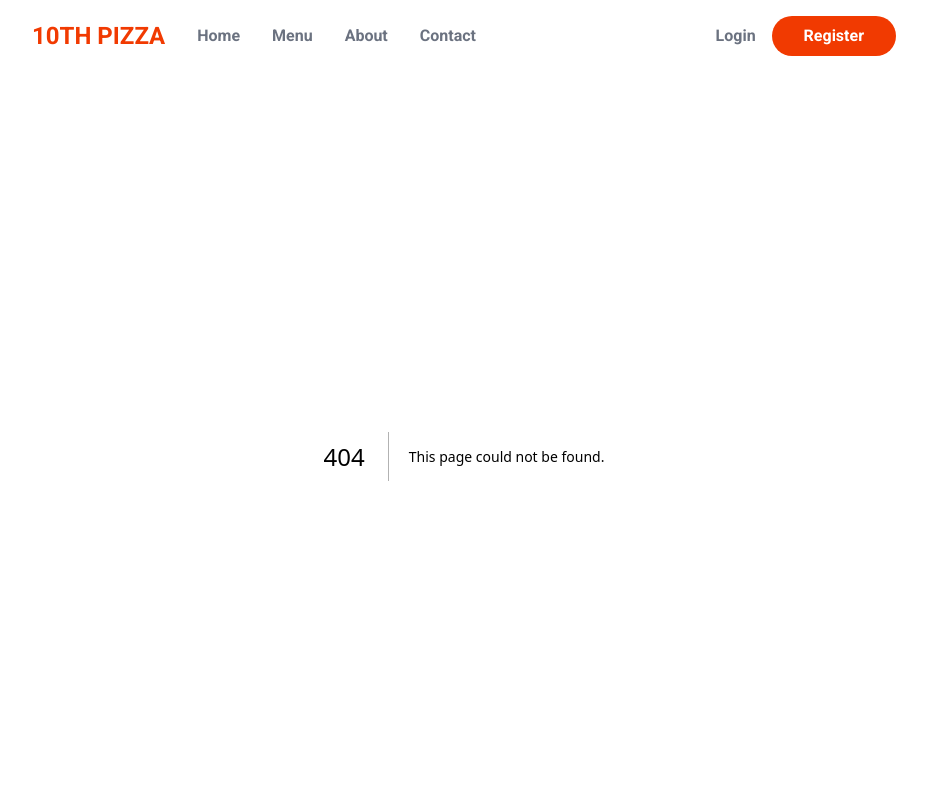
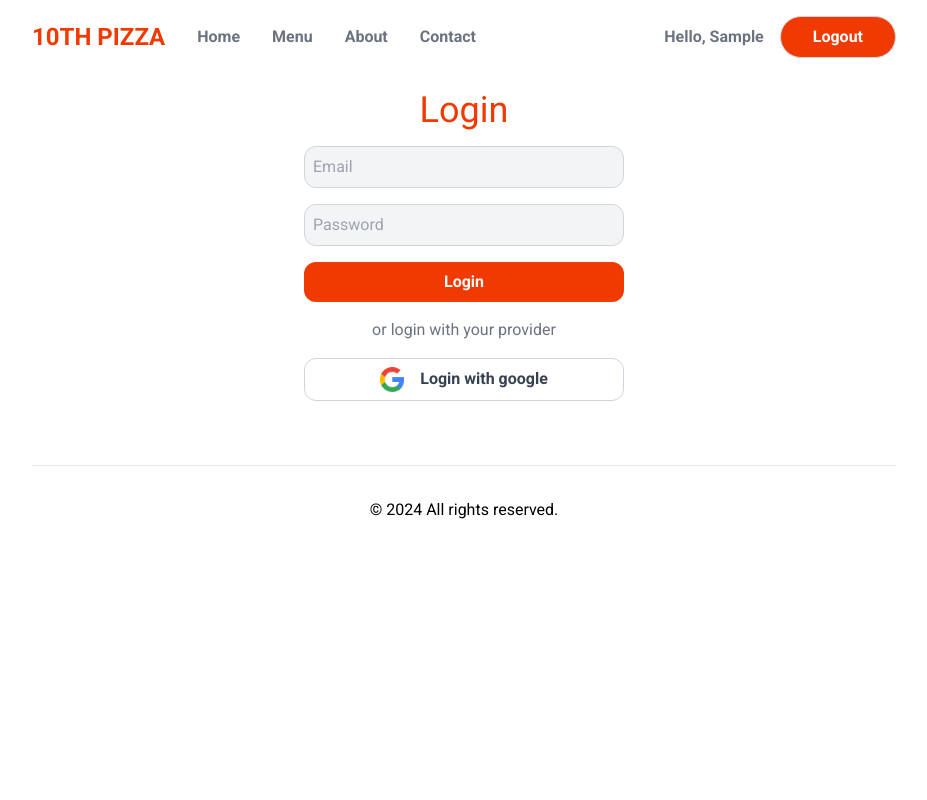
Before and after one commit to EnGeniuss/street-10-pizza, a Next.js app: page /login in a window 1280 px wide. Before the commit this address had no page. Shown: the top 800 px of the page, without its empty margins (176-1103 px from the left). Built offline with nearby package versions, Linux system fonts and the light colour scheme; no server answers; sample sign-in values are in the browser's storage.

Commit message:
fix google provider authentication add profile page

```diff
--- a/next.config.mjs
+++ b/next.config.mjs
@@ -1,4 +1,12 @@
 /** @type {import('next').NextConfig} */
-const nextConfig = {};
+const nextConfig = {
+    images:{
+        remotePatterns: [
+            {
+                protocol:'https',
+                hostname: '*googleusercontent.com',
+        }]
+    }
+};
 
 export default nextConfig;
--- a/package.json
+++ b/package.json
@@ -9,7 +9,9 @@
     "lint": "next lint"
   },
   "dependencies": {
+    "@auth/mongodb-adapter": "^3.0.0",
     "bcrypt": "^5.1.1",
+    "mongodb": "^6.6.0",
     "mongoose": "^8.3.2",
     "next": "14.1.4",
     "next-auth": "^4.24.7",
--- a/src/app/api/auth/[...nextauth]/route.js
+++ b/src/app/api/auth/[...nextauth]/route.js
@@ -1,11 +1,24 @@
-import CredentialsProvider from "next-auth/providers/credentials"
-import NextAuth from "next-auth"
+import CredentialsProvider from "next-auth/providers/credentials";
+import bcrypt from 'bcrypt';
+import NextAuth from "next-auth";
+import mongoose from "mongoose";
+import { User } from "@/models/User";
+import GoogleProvider from "next-auth/providers/google";
+import { MongoDBAdapter } from "@auth/mongodb-adapter";
+import clientPromise from "src/libs/mongoConnect";
 
 const handler = NextAuth({
+    secret: process.env.SECRET,
+    adapter: MongoDBAdapter(clientPromise),
     providers: [
-        CredentialsProvider({
+      GoogleProvider({
+        clientId: process.env.GOOGLE_CLIENT_ID,
+        clientSecret: process.env.GOOGLE_CLIENT_SECRET,
+      }),
+      CredentialsProvider ({
           // The name to display on the sign in form (e.g. 'Sign in with...')
           name: 'Credentials',
+          id: 'credentials',
           // The credentials is used to generate a suitable form on the sign in page.
           // You can specify whatever fields you are expecting to be submitted.
           // e.g. domain, username, password, 2FA token, etc.
@@ -15,23 +28,17 @@ const handler = NextAuth({
             password: { label: "Password", type: "password" }
           },
           async authorize(credentials, req) {
-            // You need to provide your own logic here that takes the credentials
-            // submitted and returns either a object representing a user or value
-            // that is false/null if the credentials are invalid.
-            // e.g. return { id: 1, name: 'J Smith', email: 'jsmith@example.com' }
-            // You can also use the `req` object to obtain additional parameters
-            // (i.e., the request IP address)
-            const res = await fetch("/your/endpoint", {
-              method: 'POST',
-              body: JSON.stringify(credentials),
-              headers: { "Content-Type": "application/json" }
-            })
-            const user = await res.json()
+            const email = credentials?.email;
+            const password = credentials?.password;
 
-            // If no error and we have user data, return it
-            if (res.ok && user) {
-              return user
+            mongoose.connect("mongodb://localhost:27017/food-app");
+            const user = await User.findOne({email});
+            const passwordOk = user && bcrypt.compareSync(password, user.password);
+
+            if (passwordOk) {
+              return user;
             }
+
             // Return null if user data could not be retrieved
             return null
           }
--- a/src/app/layout.js
+++ b/src/app/layout.js
@@ -1,6 +1,7 @@
 import { Roboto } from "next/font/google";
 import "./globals.css";
 import Header from "@/components/layout/Header";
+import { AppProvider } from "@/components/AppContext";
 
 const roboto = Roboto({ subsets: ["latin"], weight: ['400','500','700'] });
 
@@ -14,11 +15,13 @@ export default function RootLayout({ children }) {
     <html lang="en">
       <body className={roboto.className}>
         <main className="max-w-4xl mx-auto p-4">
+        <AppProvider>
         <Header/>
         {children}
         <footer className="border-t p-8 mt-16 text-center">
           &copy; 2024 All rights reserved.
         </footer>
+        </AppProvider>
         </main>
       </body>
     </html>
--- /dev/null
+++ b/src/app/login/page.js
@@ -0,0 +1,44 @@
+'use client';
+import {signIn} from "next-auth/react";
+import { useState } from "react";
+import Image from "next/image";
+
+export default function LoginPage() {
+    const [email, setEmail] = useState('');
+    const [password, setPassword] = useState('');
+    const [loginInProgress, setLoginInProgress] = useState(false);
+    async function handleFormSubmit(ev){
+        ev.preventDefault();
+        setLoginInProgress(false);
+
+        await signIn('credentials', {email, password,callbackUrl: '/'});
+
+        setLoginInProgress(true);
+    }
+    return(
+        <section className=" mt-8">
+            <h1 className="text-center text-primary text-4xl mt-4 mb-4">
+                Login
+            </h1>
+            <form className="max-w-xs mx-auto" onSubmit={handleFormSubmit}>
+            <input type="email" name="email" placeholder="Email" value={email}
+                disabled={loginInProgress}
+                onChange={ev => setEmail(ev.target.value)}/>
+                <input type="password" name="password" placeholder="Password" value={password}
+                disabled={loginInProgress}
+                onChange={ev =>setPassword(ev.target.value)}/>
+                <button type="submit" disabled={loginInProgress}>
+                    Login
+                </button>
+                <div className=" my-4 text-center text-gray-500">
+                    or login with your provider
+                </div>
+            </form>
+                <button onClick={()=> signIn("google",{callbackUrl: '/'})} className=" max-w-xs mx-auto flex gap-4 justify-center items-center">
+                    <Image src={'/google.png'} alt={''} width={24} height={24}/>
+                    Login with google
+                </button>
+
+        </section>
+    );
+}
--- /dev/null
+++ b/src/app/profile/page.js
@@ -0,0 +1,39 @@
+'use client';
+import { useSession } from "next-auth/react"
+import { redirect } from "next/dist/server/api-utils";
+import Image from "next/image";
+import { useRouter } from "next/navigation";
+
+export default function ProfilePage() {
+    const session = useSession();
+    const {status} = session;
+    const router = useRouter();
+
+    if (status === 'loading') {
+        return 'loading...';
+    }
+    if (status === 'unauthenticated') {
+        return router.push('/login');
+
+    }
+
+    const userImage = session.data.user?.image;
+
+    return (
+        <section className="mt-8">
+            <h1 className="text-center text-primary text-4xl mt-4 mb-4">
+            Profile
+            </h1>
+            <form className="max-w-xs mx-auto">
+                <div className="flex gap-4">
+                    <div>
+                    <Image src={userImage} width={64} height={64} alt={'avatar'}/>
+                    </div>
+                    <div className="grow">
+                        <input type="text" placeholder="First Name"/>
+                    </div>
+                </div>
+            </form>
+        </section>
+    )
+}
--- a/src/app/register/page.js
+++ b/src/app/register/page.js
@@ -1,4 +1,5 @@
 "use client";
+import {signIn} from "next-auth/react";
 import Link from "next/link";
 import Image from "next/image";
 import { useState } from "react";
@@ -59,11 +60,11 @@ export default function RegisterPage() {
                 <div className=" my-4 text-center text-gray-500">
                     or login with your provider
                 </div>
-                <button className=" flex gap-4 justify-center items-center">
+                <button onClick={()=> signIn("google", {callbackUrl: '/'})} className=" flex gap-4 justify-center items-center">
                     <Image src={'/google.png'} alt={''} width={24} height={24}/>
                     Login with google
                 </button>
-                <div className="text-center my-4 text-gray-500">
+                <div className="text-center my-4 text-gray-500 border-t pt-4">
                     Existing account?{' '}
                     <Link className="underline" href={'/login'}>
                         Login here &raquo;
--- a/src/components/layout/Header.js
+++ b/src/components/layout/Header.js
@@ -1,5 +1,26 @@
+'use client';
+import { signOut, useSession } from "next-auth/react";
 import Link from "next/link";
+import { useRouter } from "next/navigation";
+
 export default function Header () {
+    const session = useSession();
+    console.log(session);
+    const status = session?.status;
+    const userData = session.data?.user;
+    const router = useRouter();
+
+    const handleSignOut = async () => {
+        await signOut({ redirect: false }); // Sign out the user without redirection
+
+        // Redirect to the home page
+        router.push('/');
+    };
+
+    let userName = userData?.name || userData?.email;
+    if (userName && userName.includes(' ')){
+        userName = userName.split(' ')[0];
+    }
     return(
         <>
         <header className="flex items-center justify-between">
@@ -13,8 +34,25 @@ export default function Header () {
             <Link href={''}>Contact</Link>
         </nav>
         <nav className=" flex items-center gap-4 text-gray-500 font-semibold">
-            <Link href={'/login'}>Login</Link>
-            <Link href={'/register'} className="bg-primary rounded-full text-white px-8 py-2">Register</Link>
+            {status === 'authenticated' && (
+                <>
+                    <Link href={'/profile'} className="whitespace-nowrap">Hello, {userName}</Link>
+                    <button
+                        onClick={handleSignOut}
+                        className="bg-primary rounded-full text-white px-8 py-2">
+                        Logout
+                    </button>
+                </>
+            )}
+            {status === 'unauthenticated' && (
+                <>
+                 <Link href={'/login'}>Login</Link>
+                 <Link href={'/register'} className="bg-primary rounded-full text-white px-8 py-2">
+                    Register
+                </Link>
+                </>
+            )}
+
         </nav>
       </header>
       </>
--- a/src/components/layout/Hero.js
+++ b/src/components/layout/Hero.js
@@ -16,11 +16,11 @@ export default function Hero(){
                 <p className="my-6 text-gray-500 text-sm">Pizza is the missing piece that makes everyday complete, a simple yet delicious joy in life.</p>
 
                 <div className="flex gap-4 text-sm">
-                    <button className="flex items-center gap-2 bg-primary text-white rounded-full px-4 py-2 ">
+                    <button className="flex justify-center items-center gap-2 bg-primary text-white rounded-full px-4 py-2 ">
                         Order Now
                         <Right/>
                     </button>
-                    <button className="flex items-center gap-2 py-2 text-gray-600 border-0">
+                    <button className="flex border-0 items-center gap-2 py-2 text-gray-600 border-0">
                          Learn More
                          <Up/>
                     </button>
--- /dev/null
+++ b/src/libs/mongoConnect.js
@@ -0,0 +1,36 @@
+// This approach is taken from https://github.com/vercel/next.js/tree/canary/examples/with-mongodb
+import { MongoClient, ServerApiVersion } from "mongodb"
+
+if (!process.env.MONGODB_URI) {
+  throw new Error('Invalid/Missing environment variable: "MONGODB_URI"')
+}
+
+const uri = process.env.MONGODB_URI
+const options = {
+  serverApi: {
+    version: ServerApiVersion.v1,
+    strict: true,
+    deprecationErrors: true,
+  },
+}
+
+let client
+let clientPromise;
+
+if (process.env.NODE_ENV === "development") {
+  // In development mode, use a global variable so that the value
+  // is preserved across module reloads caused by HMR (Hot Module Replacement).
+  if (!global._mongoClientPromise) {
+    client = new MongoClient(uri, options)
+    global._mongoClientPromise = client.connect()
+  }
+  clientPromise = global._mongoClientPromise
+} else {
+  // In production mode, it's best to not use a global variable.
+  client = new MongoClient(uri, options)
+  clientPromise = client.connect()
+}
+
+// Export a module-scoped MongoClient promise. By doing this in a
+// separate module, the client can be shared across functions.
+export default clientPromise
```
Also changed, not shown: src/components/AppContext.js (added, +8 -0 lines), 2 other files (tests, documents, lock files or other folders).
